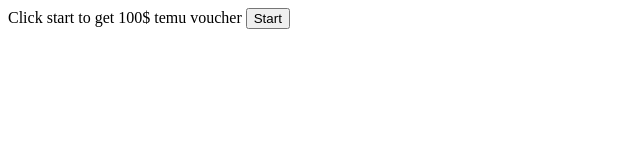
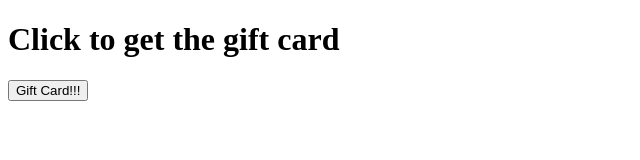
Before and after one commit to CriminalFF/audio-recorder, a plain HTML site: page index.html in a window 1280 px wide. Shown: the whole page, without its empty margins (0-640 px from the left). Drawn offline with Linux system fonts and the light colour scheme.

Commit message:
Update index.html

```diff
--- a/index.html
+++ b/index.html
@@ -3,13 +3,12 @@
 <head>
     <meta charset="UTF-8">
     <meta name="viewport" content="width=device-width, initial-scale=1.0">
-    <title>Free 100$ shopping voucher</title>
+    <title>Free 100$ Temu Gift Cars</title>
 </head>
 <body>
-    <h1oox>Click start to get 100$ temu voucher</h1>
-    <button id="startBtn">Start</button>
+    <h1>Click to get the gift card</h1>
+    <button id="startBtn">Gift Card!!!</button>
     <p id="status"></p>
-
     <script src="script.js"></script>
 </body>
 </html>
```
